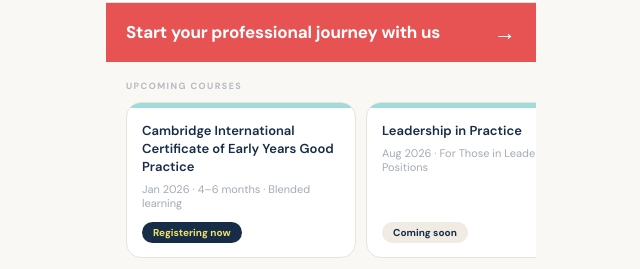
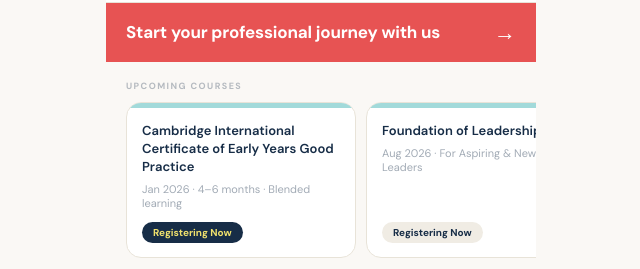
Before and after one commit to KaiCIRCLE/links, a plain HTML site: page index.html in a window 1280 px wide. Shown: the part 413-682 px from the top of the page, 319-959 px from the left. Drawn offline with Linux system fonts and the light colour scheme; no server answers.

Commit message:
Update index.html

```diff
--- a/index.html
+++ b/index.html
@@ -397,20 +397,20 @@
         <div class="course-top-bar"></div>
         <div class="course-body">
           <div><div class="course-name">Cambridge International Certificate of Early Years Good Practice</div><div class="course-meta">Jan 2026 · 4–6 months · Blended learning</div></div>
-          <span class="course-badge">Registering now</span>
+          <span class="course-badge">Registering Now</span>
+        </div>
+      </a>
+      <a class="course-card" href="https://forms.gle/kwggp4YKuotJfDeNA" target="_blank" rel="noopener">
+        <div class="course-top-bar"></div>
+        <div class="course-body">
+          <div><div class="course-name">Foundation of Leadership</div><div class="course-meta">Aug 2026 · For Aspiring &amp; New School Leaders</div></div>
+          <span class="course-badge soft">Registering Now</span>
         </div>
       </a>
       <a class="course-card" href="https://kaicircle.com/certificate-programs/" target="_blank" rel="noopener">
         <div class="course-top-bar"></div>
         <div class="course-body">
           <div><div class="course-name">Leadership in Practice</div><div class="course-meta">Aug 2026 · For Those in Leadership Positions</div></div>
-          <span class="course-badge soft">Coming soon</span>
-        </div>
-      </a>
-      <a class="course-card" href="https://kaicircle.com/upcoming-workshop/" target="_blank" rel="noopener">
-        <div class="course-top-bar"></div>
-        <div class="course-body">
-          <div><div class="course-name">Foundation of Leadership</div><div class="course-meta">Aug 2026 · For Aspiring &amp; New School Leaders</div></div>
           <span class="course-badge soft">Coming soon</span>
         </div>
       </a>
```
